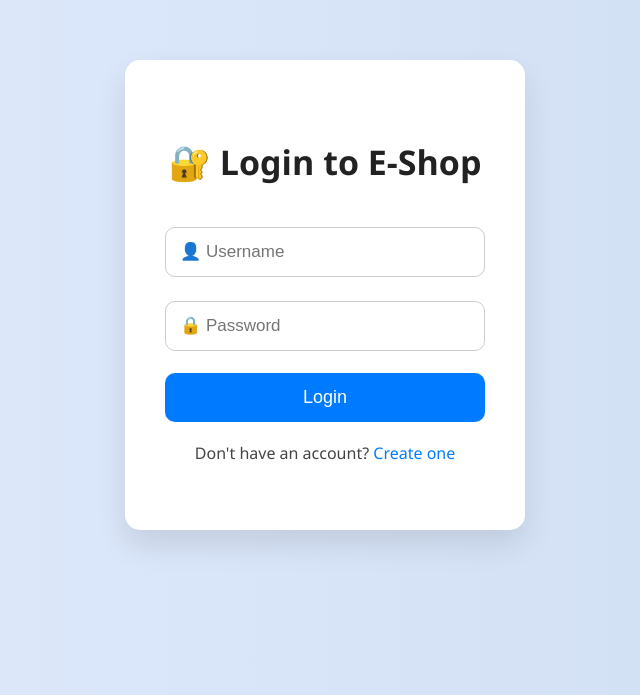
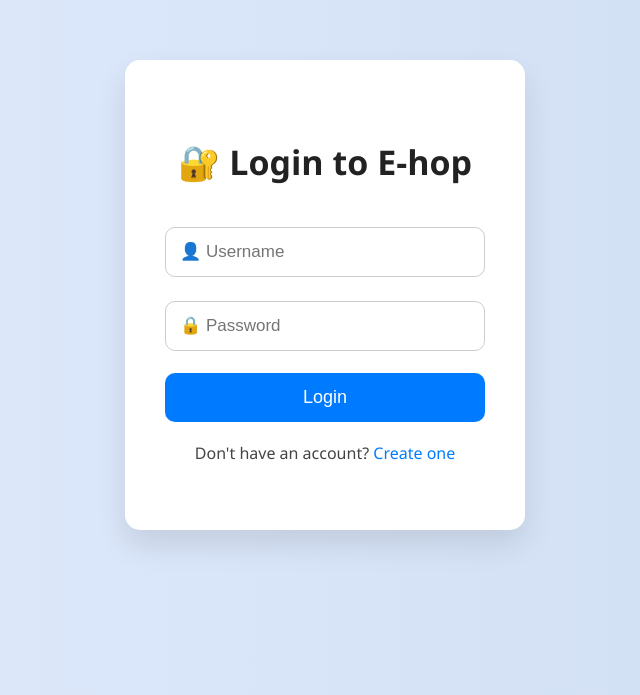
Before and after one commit to RihanAnkalgi10/E-commerce, a website: page e-comarce-master/auth/login.html in a window 1280 px wide. Shown: the part 105-800 px from the top of the page, without its empty margins (315-955 px from the left). Drawn offline with Linux system fonts and the light colour scheme.

Commit message:
abdevlliers

```diff
--- a/e-comarce-master/auth/login.html
+++ b/e-comarce-master/auth/login.html
@@ -102,7 +102,7 @@
 </head>
 <body>
   <div class="login-box">
-    <h2>🔐 Login to E-Shop</h2>
+    <h2>🔐 Login to E-hop</h2>
     <form id="login-form">
       <input type="text" id="username" placeholder="👤 Username" required />
       <input type="password" id="password" placeholder="🔒 Password" required />
```
